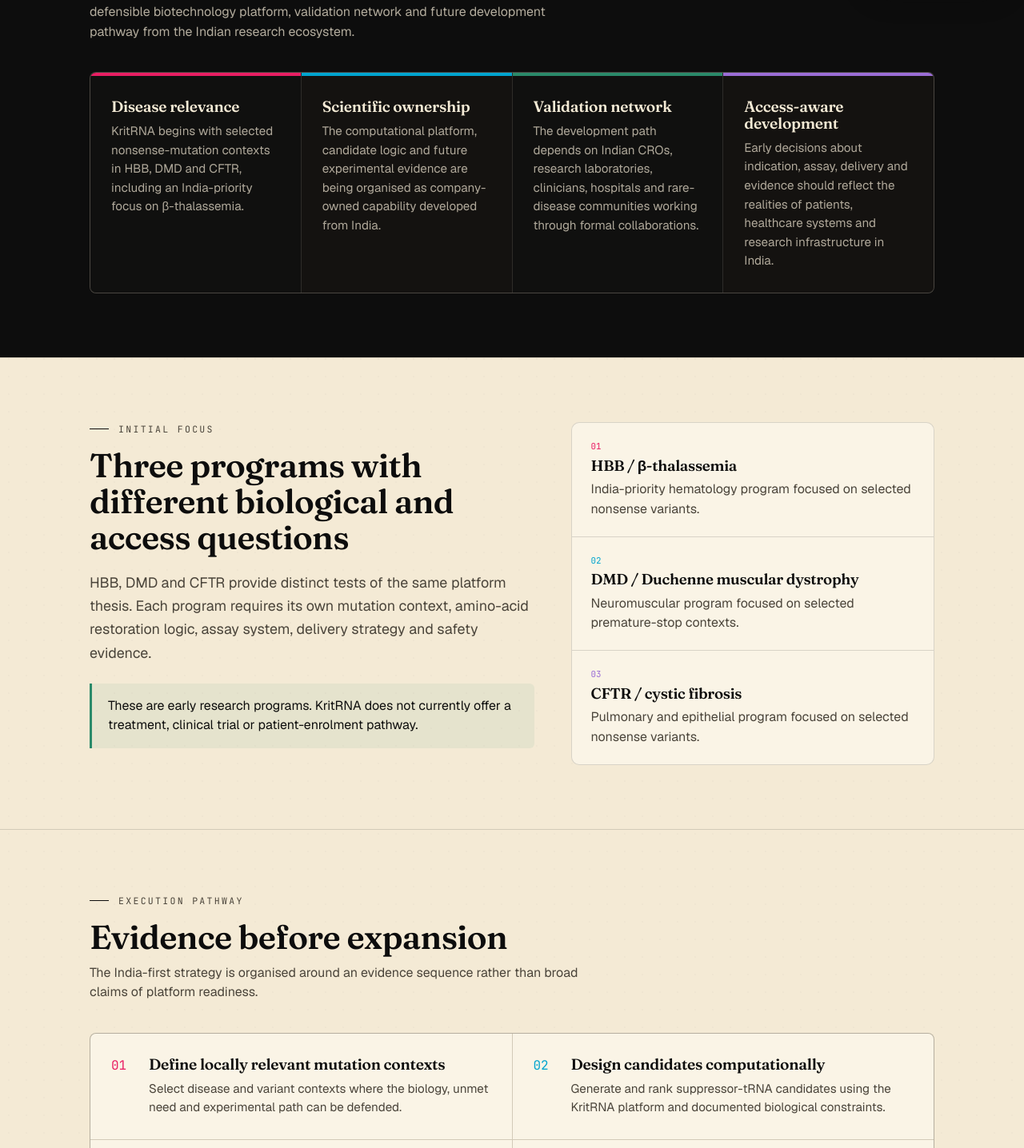
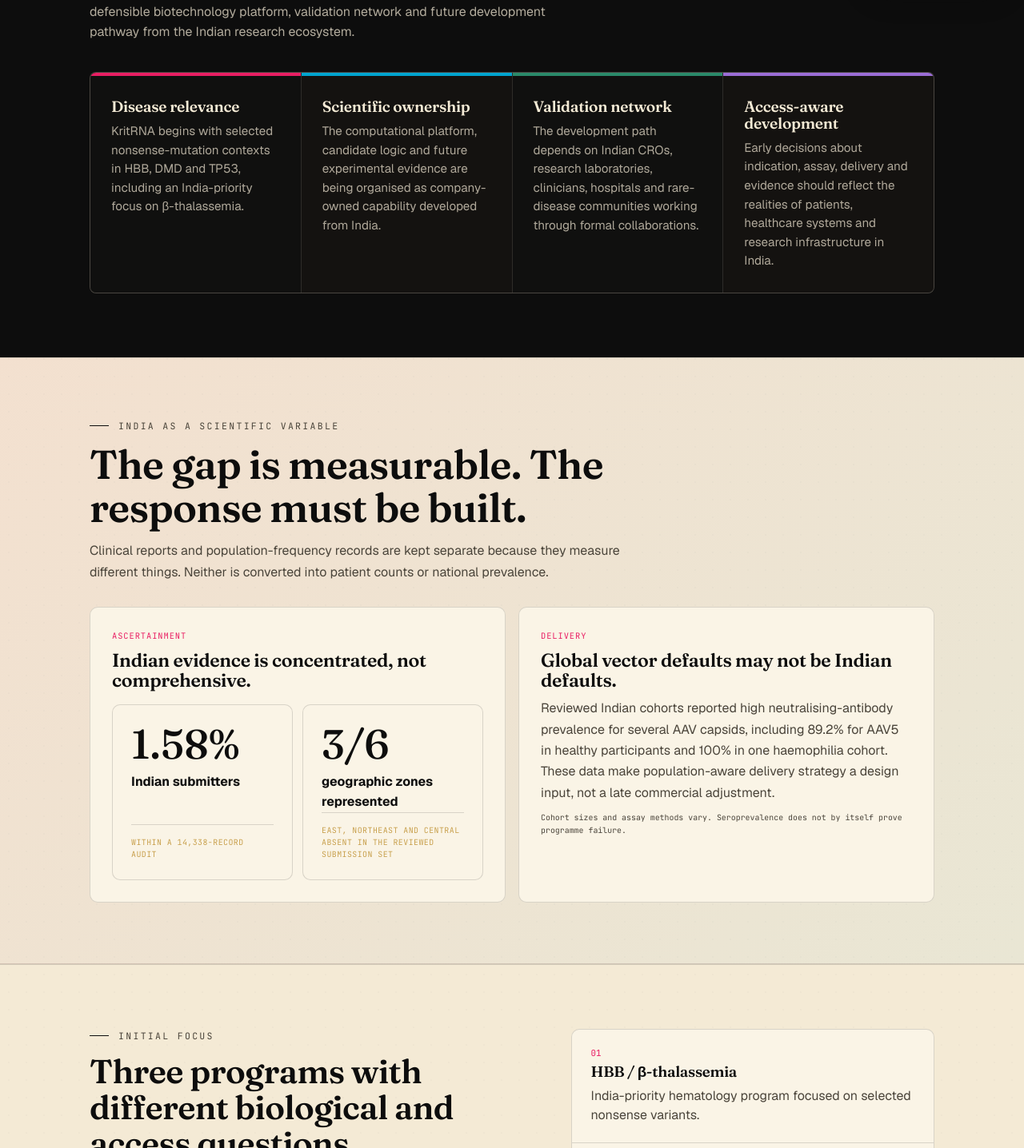
Before and after one commit to transloka786/trasnloka-website, a Next.js app: page /india in a window 1280 px wide. Shown: the part 794-2230 px from the top of the page at 80% size. Built offline with nearby package versions, Linux system fonts and the light colour scheme.

Commit message:
Add India evidence module and align programmes

```diff
--- a/src/app/india/page.tsx
+++ b/src/app/india/page.tsx
@@ -1,6 +1,7 @@
 import type { Metadata } from 'next';
 import Link from 'next/link';
 import Reveal from '@/components/Reveal';
+import { IndiaEvidence } from '@/components/EvidenceModules';
 
 export const metadata: Metadata = {
   title: 'India-First',
@@ -8,26 +9,10 @@ export const metadata: Metadata = {
 };
 
 const PILLARS = [
-  {
-    title: 'Disease relevance',
-    text: 'KritRNA begins with selected nonsense-mutation contexts in HBB, DMD and CFTR, including an India-priority focus on β-thalassemia.',
-    accent: 'var(--magenta)',
-  },
-  {
-    title: 'Scientific ownership',
-    text: 'The computational platform, candidate logic and future experimental evidence are being organised as company-owned capability developed from India.',
-    accent: 'var(--cyan)',
-  },
-  {
-    title: 'Validation network',
-    text: 'The development path depends on Indian CROs, research laboratories, clinicians, hospitals and rare-disease communities working through formal collaborations.',
-    accent: 'var(--forest)',
-  },
-  {
-    title: 'Access-aware development',
-    text: 'Early decisions about indication, assay, delivery and evidence should reflect the realities of patients, healthcare systems and research infrastructure in India.',
-    accent: 'var(--violet)',
-  },
+  { title: 'Disease relevance', text: 'KritRNA begins with selected nonsense-mutation contexts in HBB, DMD and TP53, including an India-priority focus on β-thalassemia.', accent: 'var(--magenta)' },
+  { title: 'Scientific ownership', text: 'The computational platform, candidate logic and future experimental evidence are being organised as company-owned capability developed from India.', accent: 'var(--cyan)' },
+  { title: 'Validation network', text: 'The development path depends on Indian CROs, research laboratories, clinicians, hospitals and rare-disease communities working through formal collaborations.', accent: 'var(--forest)' },
+  { title: 'Access-aware development', text: 'Early decisions about indication, assay, delivery and evidence should reflect the realities of patients, healthcare systems and research infrastructure in India.', accent: 'var(--violet)' },
 ];
 
 const PATH = [
@@ -40,81 +25,38 @@ const PATH = [
 export default function IndiaPage() {
   return (
     <>
-      <section style={{ borderTop: 'none' }}>
-        <div className="wrap">
+      <section style={{ borderTop: 'none' }}><div className="wrap">
         <Reveal><div className="eyebrow" style={{ marginBottom: 22 }}>India-first</div></Reveal>
         <Reveal delay={0.05}><h1 className="h1" style={{ fontSize: 'clamp(2.35rem,6vw,4.5rem)' }}>Built in India.<br /><em>Designed for global science.</em></h1></Reveal>
         <Reveal delay={0.1}><p className="lead" style={{ marginTop: 26 }}>KritRNA is being developed by Transloka Bio Pvt. Ltd. in Noida as an India-first suppressor-tRNA platform. India-first does not mean India-only: it means building scientific ownership, evidence generation and disease priorities from India while meeting globally credible standards.</p></Reveal>
-        </div>
-      </section>
+      </div></section>
 
-      <section className="ink-sec">
-        <div className="wrap">
+      <section className="ink-sec"><div className="wrap">
         <Reveal><div className="sec-head"><div className="eyebrow">10 — the India-first proposition</div><h2 className="h2">Start where the need, science and execution can meet</h2><p style={{ color: 'rgba(244,234,213,.72)' }}>The company is not using India as a marketing label. The proposition is to build a defensible biotechnology platform, validation network and future development pathway from the Indian research ecosystem.</p></div></Reveal>
-          <div className="grid cols-4" style={{ background: 'rgba(244,234,213,.14)', borderColor: 'rgba(244,234,213,.14)' }}>
-            {PILLARS.map((pillar, i) => (
-              <Reveal key={pillar.title} delay={i * 0.05}>
-                <article className="cell" style={{ height: '100%', background: i % 2 ? '#141210' : '#10100f', borderTop: `4px solid ${pillar.accent}` }}>
-                  <h3 style={{ color: 'var(--cream)' }}>{pillar.title}</h3>
-                  <p style={{ color: 'rgba(244,234,213,.7)' }}>{pillar.text}</p>
-                </article>
-              </Reveal>
-            ))}
-          </div>
-        </div>
-      </section>
+        <div className="grid cols-4" style={{ background: 'rgba(244,234,213,.14)', borderColor: 'rgba(244,234,213,.14)' }}>{PILLARS.map((pillar, i) => <Reveal key={pillar.title} delay={i * 0.05}><article className="cell" style={{ height: '100%', background: i % 2 ? '#141210' : '#10100f', borderTop: `4px solid ${pillar.accent}` }}><h3 style={{ color: 'var(--cream)' }}>{pillar.title}</h3><p style={{ color: 'rgba(244,234,213,.7)' }}>{pillar.text}</p></article></Reveal>)}</div>
+      </div></section>
 
-      <section>
-        <div className="wrap split-2" style={{ display: 'grid', gap: 46, alignItems: 'start' }}>
-          <Reveal>
-            <div>
-              <div className="eyebrow">Initial focus</div>
-              <h2 className="h2" style={{ marginTop: 14 }}>Three programs with different biological and access questions</h2>
-              <p className="lead" style={{ marginTop: 20 }}>HBB, DMD and CFTR provide distinct tests of the same platform thesis. Each program requires its own mutation context, amino-acid restoration logic, assay system, delivery strategy and safety evidence.</p>
-              <div className="callout" style={{ marginTop: 24 }}>These are early research programs. KritRNA does not currently offer a treatment, clinical trial or patient-enrolment pathway.</div>
-            </div>
-          </Reveal>
-          <Reveal delay={0.08}>
-            <div style={{ border: '1px solid var(--rule)', borderRadius: 10, background: 'var(--paper)', overflow: 'hidden' }}>
-              {[
+      <IndiaEvidence />
+
+      <section><div className="wrap split-2" style={{ display: 'grid', gap: 46, alignItems: 'start' }}>
+        <Reveal><div><div className="eyebrow">Initial focus</div><h2 className="h2" style={{ marginTop: 14 }}>Three programs with different biological and access questions</h2><p className="lead" style={{ marginTop: 20 }}>HBB, DMD and TP53 provide distinct tests of the same platform thesis. Each program requires its own mutation context, amino-acid restoration logic, assay system, delivery strategy and safety evidence.</p><div className="callout" style={{ marginTop: 24 }}>These are early research programs. KritRNA does not currently offer a treatment, clinical trial or patient-enrolment pathway.</div></div></Reveal>
+        <Reveal delay={0.08}><div style={{ border: '1px solid var(--rule)', borderRadius: 10, background: 'var(--paper)', overflow: 'hidden' }}>{[
           ['HBB / β-thalassemia', 'India-priority hematology program focused on selected nonsense variants.'],
           ['DMD / Duchenne muscular dystrophy', 'Neuromuscular program focused on selected premature-stop contexts.'],
-                ['CFTR / cystic fibrosis', 'Pulmonary and epithelial program focused on selected nonsense variants.'],
-              ].map(([title, text], i) => (
-                <div key={title} style={{ padding: '21px 24px', borderTop: i ? '1px solid var(--rule)' : 'none' }}>
-                  <div style={{ fontFamily: 'var(--mono)', fontSize: '.68rem', color: i === 0 ? 'var(--magenta)' : i === 1 ? 'var(--cyan)' : 'var(--violet)' }}>0{i + 1}</div>
-                  <h3 style={{ marginTop: 6 }}>{title}</h3>
-                  <p style={{ color: 'var(--ink-soft)', marginTop: 7 }}>{text}</p>
-                </div>
-              ))}
-            </div>
-          </Reveal>
-        </div>
-      </section>
+          ['TP53 / p53 cancer biology', 'Platform-breadth oncology research focused on selected nonsense contexts and functional restoration questions.'],
+        ].map(([title, text], i) => <div key={title} style={{ padding: '21px 24px', borderTop: i ? '1px solid var(--rule)' : 'none' }}><div style={{ fontFamily: 'var(--mono)', fontSize: '.68rem', color: i === 0 ? 'var(--magenta)' : i === 1 ? 'var(--cyan)' : 'var(--violet)' }}>0{i + 1}</div><h3 style={{ marginTop: 6 }}>{title}</h3><p style={{ color: 'var(--ink-soft)', marginTop: 7 }}>{text}</p></div>)}</div></Reveal>
+      </div></section>
 
-      <section>
-        <div className="wrap">
+      <section><div className="wrap">
         <Reveal><div className="sec-head"><div className="eyebrow">Execution pathway</div><h2 className="h2">Evidence before expansion</h2><p>The India-first strategy is organised around an evidence sequence rather than broad claims of platform readiness.</p></div></Reveal>
-          <div className="grid cols-2">
-            {PATH.map(([number, title, text], i) => (
-              <Reveal key={number} delay={(i % 2) * 0.05}>
-                <article className="cell" style={{ height: '100%', display: 'flex', gap: 17, alignItems: 'flex-start' }}>
-                  <span style={{ fontFamily: 'var(--mono)', color: i % 2 ? 'var(--cyan)' : 'var(--magenta)', minWidth: 30 }}>{number}</span>
-                  <div><h3>{title}</h3><p>{text}</p></div>
-                </article>
-              </Reveal>
-            ))}
-          </div>
-        </div>
-      </section>
+        <div className="grid cols-2">{PATH.map(([number, title, text], i) => <Reveal key={number} delay={(i % 2) * 0.05}><article className="cell" style={{ height: '100%', display: 'flex', gap: 17, alignItems: 'flex-start' }}><span style={{ fontFamily: 'var(--mono)', color: i % 2 ? 'var(--cyan)' : 'var(--magenta)', minWidth: 30 }}>{number}</span><div><h3>{title}</h3><p>{text}</p></div></article></Reveal>)}</div>
+      </div></section>
 
-      <section className="ink-sec center">
-        <div className="wrap">
+      <section className="ink-sec center"><div className="wrap">
         <Reveal><h2 className="h2">India-first scientific infrastructure requires collaborators.</h2></Reveal>
         <Reveal delay={0.06}><p className="lead" style={{ margin: '16px auto 0', color: 'rgba(244,234,213,.72)' }}>KritRNA is open to structured discussions with research laboratories, CROs, clinicians, hospitals, incubators, grant programmes, patient organisations and aligned investors.</p></Reveal>
         <Reveal delay={0.1}><div style={{ marginTop: 28, display: 'flex', justifyContent: 'center', gap: 12, flexWrap: 'wrap' }}><Link className="btn btn-solid" href="/contact" style={{ background: 'var(--cream)', color: 'var(--ink)', borderColor: 'var(--cream)' }}>Discuss an India collaboration</Link><Link className="btn btn-ghost" href="/pipeline" style={{ borderColor: 'var(--cream)', color: 'var(--cream)' }}>View the research programs</Link></div></Reveal>
-        </div>
-      </section>
+      </div></section>
     </>
   );
 }
```
Lines whose indentation alone changed are shown as unchanged.
